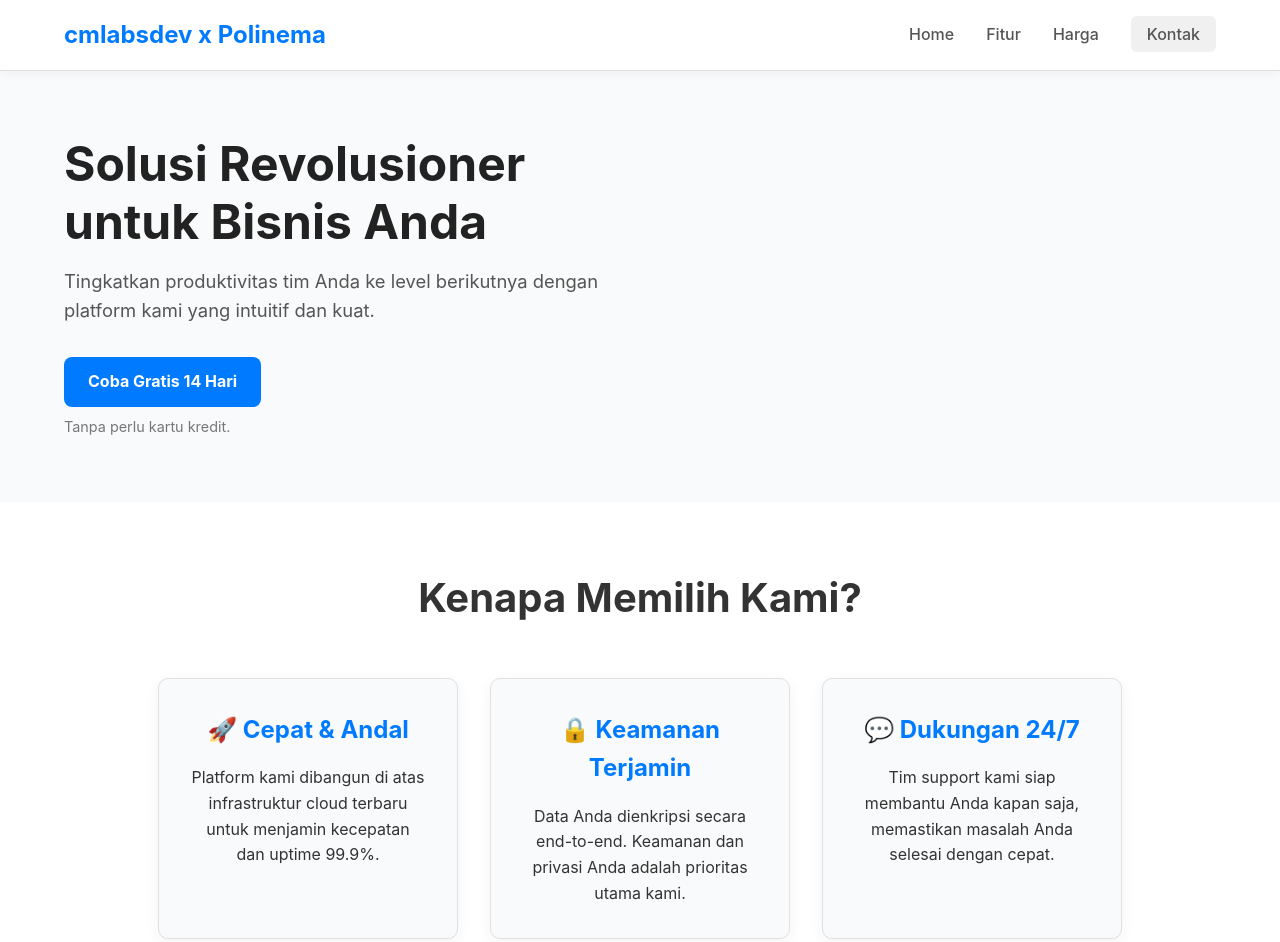
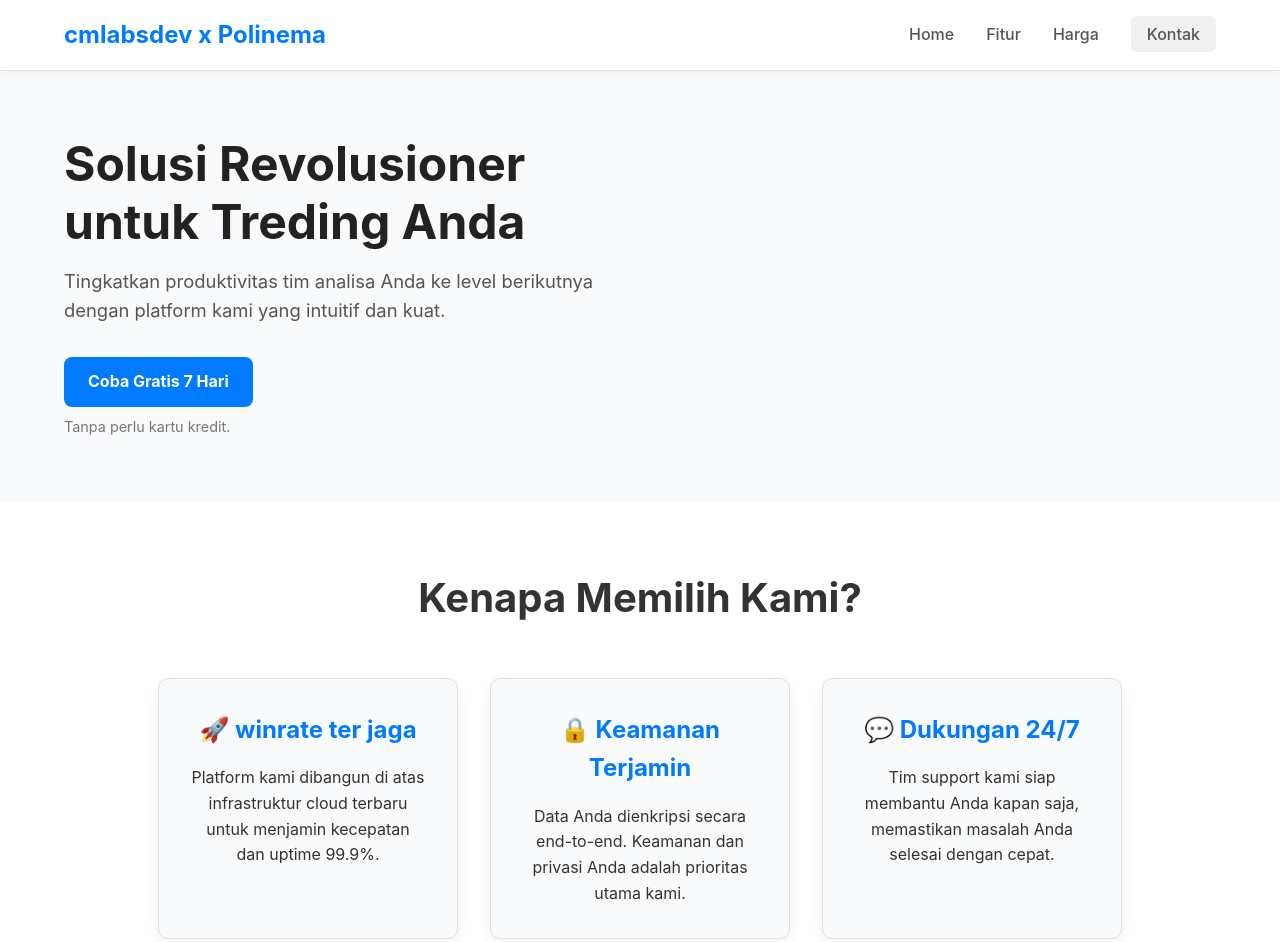
Before and after one commit to rifqiiardhian/sample-polinema-bootcamp, a plain HTML site: page index.html in a window 1280 px wide. Shown: the top 942 px of the page. Drawn offline with Linux system fonts and the light colour scheme.

Commit message:
update kata treding

```diff
--- a/index.html
+++ b/index.html
@@ -23,9 +23,9 @@
     <main>
         <section id="hero">
             <div class="hero-content">
-                <h1>Solusi Revolusioner untuk Bisnis Anda</h1>
-                <p>Tingkatkan produktivitas tim Anda ke level berikutnya dengan platform kami yang intuitif dan kuat.</p>
-                <a href="#daftar" class="cta-button">Coba Gratis 14 Hari</a>
+                <h1>Solusi Revolusioner untuk Treding Anda</h1>
+                <p>Tingkatkan produktivitas tim analisa Anda ke level berikutnya dengan platform kami yang intuitif dan kuat.</p>
+                <a href="#daftar" class="cta-button">Coba Gratis 7 Hari</a>
                 <span class="small-text">Tanpa perlu kartu kredit.</span>
             </div>
             <div class="hero-image">
@@ -37,7 +37,7 @@
             <h2>Kenapa Memilih Kami?</h2>
             <div class="fitur-container">
                 <div class="fitur-box">
-                    <h3>🚀 Cepat & Andal</h3>
+                    <h3>🚀 winrate ter jaga</h3>
                     <p>Platform kami dibangun di atas infrastruktur cloud terbaru untuk menjamin kecepatan dan uptime 99.9%.</p>
                 </div>
                 <div class="fitur-box">
```
